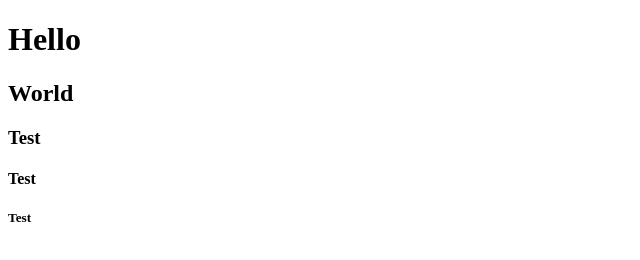
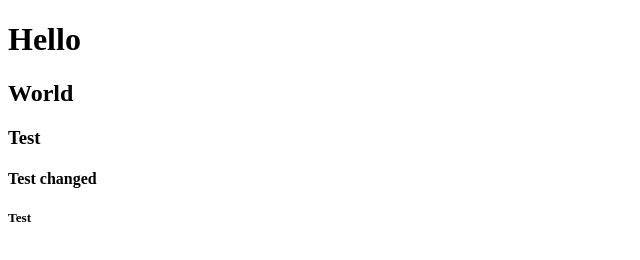
Before and after one commit to Shruti2466/hbGroup, a plain HTML site: page index.html in a window 1280 px wide. Shown: the full height of the page, 0-640 px from the left. Drawn offline with Linux system fonts and the light colour scheme.

Commit message:
Pushed user1

```diff
--- a/index.html
+++ b/index.html
@@ -9,7 +9,7 @@
     <h1>Hello</h1>
     <h2>World</h2>
     <h3>Test</h3>
-    <h4>Test</h4>
+    <h4>Test changed</h4>
     <h5>Test</h5>
 </body>
 </html>
```
